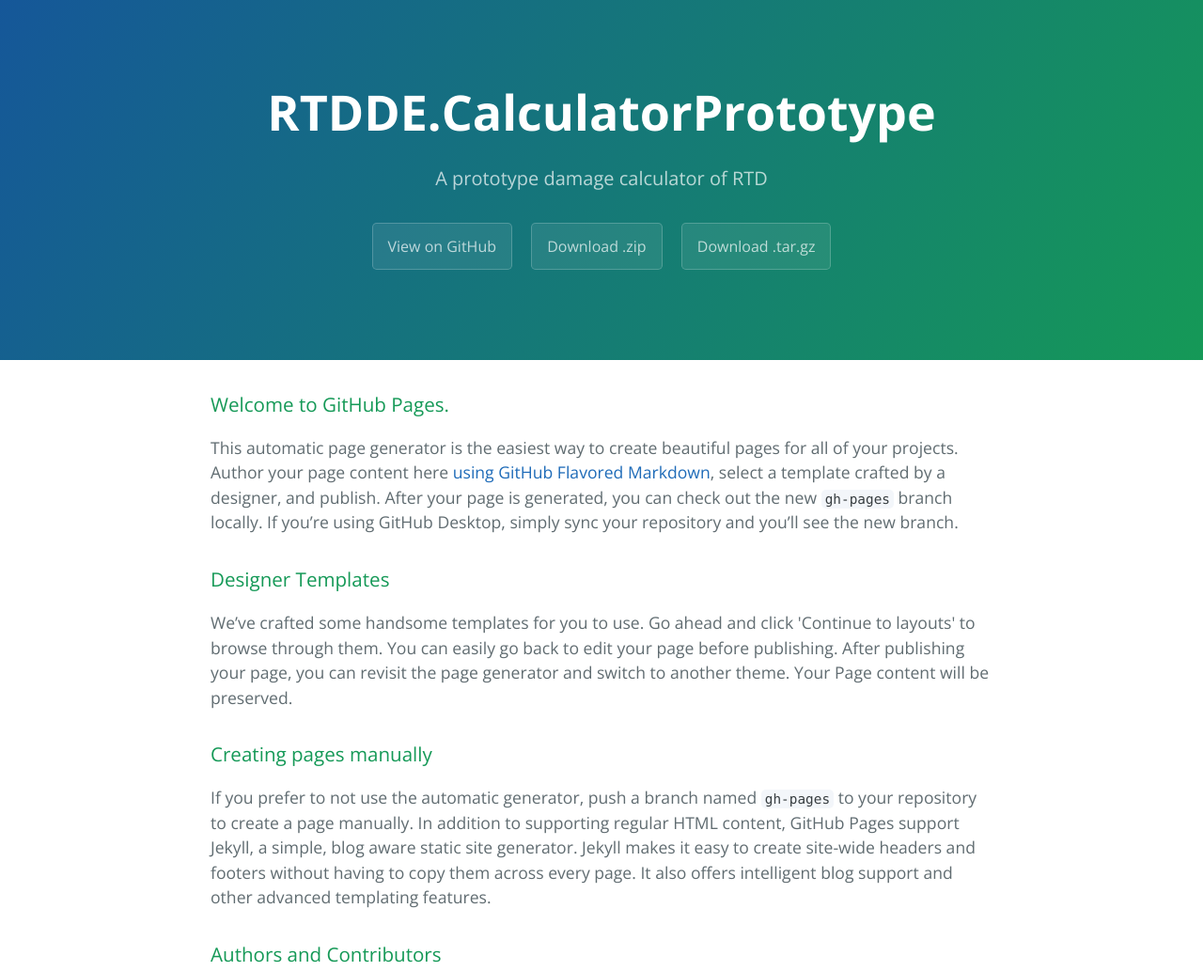
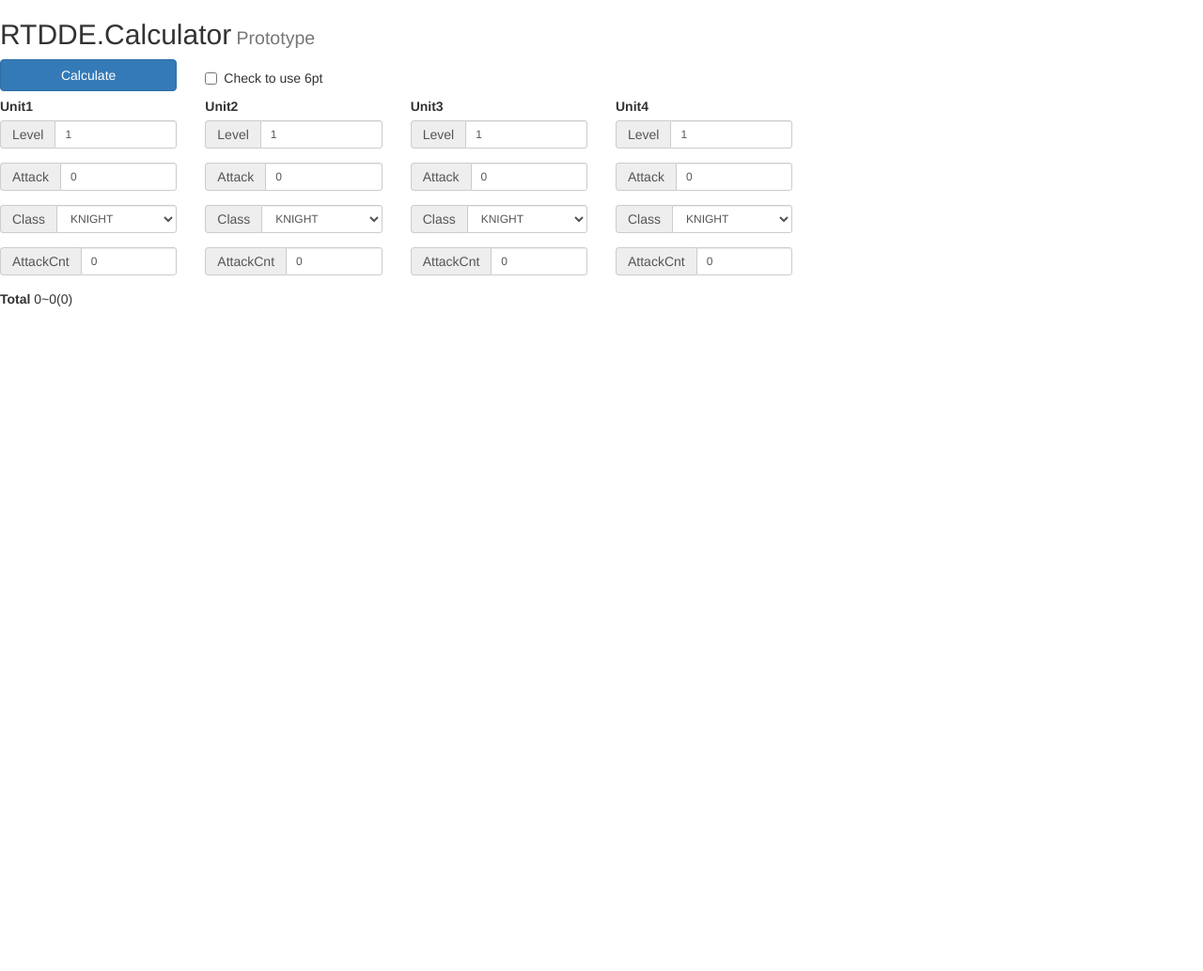
Before and after one commit to WindWT/RTDDE.CalculatorPrototype, a plain HTML site: page index.html in a window 1280 px wide. Shown: the top 1033 px of the page at 94% size. After the commit the page ends 800 px from the top, so only its background shows below. Drawn offline with nearby package versions, Linux system fonts and the light colour scheme.

Commit message:
commit to io

```diff
--- a/index.html
+++ b/index.html
@@ -1,57 +1,73 @@
-<!DOCTYPE html>
-<html lang="en-us">
+<!doctype html>
+<html ng-app="calcApp">
 <head>
-    <meta charset="UTF-8">
-    <title>RTDDE.CalculatorPrototype by WindWT</title>
-    <meta name="viewport" content="width=device-width, initial-scale=1">
-    <link rel="stylesheet" type="text/css" href="stylesheets/normalize.css" media="screen">
-    <link href='https://fonts.googleapis.com/css?family=Open+Sans:400,700' rel='stylesheet' type='text/css'>
-    <link rel="stylesheet" type="text/css" href="stylesheets/stylesheet.css" media="screen">
-    <link rel="stylesheet" type="text/css" href="stylesheets/github-light.css" media="screen">
+    <title>RTDDE.CalculatorPrototype</title>
+    <link href="Content/bootstrap.min.css" rel="stylesheet" />
 </head>
 <body>
-    <section class="page-header">
-      <h1 class="project-name">RTDDE.CalculatorPrototype</h1>
-      <h2 class="project-tagline">A prototype damage calculator of RTD</h2>
-      <a href="https://github.com/WindWT/RTDDE.CalculatorPrototype" class="btn">View on GitHub</a>
-      <a href="https://github.com/WindWT/RTDDE.CalculatorPrototype/zipball/master" class="btn">Download .zip</a>
-      <a href="https://github.com/WindWT/RTDDE.CalculatorPrototype/tarball/master" class="btn">Download .tar.gz</a>
-    </section>
-
-    <section class="main-content">
-      <h3>
-<a id="welcome-to-github-pages" class="anchor" href="#welcome-to-github-pages" aria-hidden="true"><span class="octicon octicon-link"></span></a>Welcome to GitHub Pages.</h3>
-
-<p>This automatic page generator is the easiest way to create beautiful pages for all of your projects. Author your page content here <a href="https://guides.github.com/features/mastering-markdown/">using GitHub Flavored Markdown</a>, select a template crafted by a designer, and publish. After your page is generated, you can check out the new <code>gh-pages</code> branch locally. If you’re using GitHub Desktop, simply sync your repository and you’ll see the new branch.</p>
-
-<h3>
-<a id="designer-templates" class="anchor" href="#designer-templates" aria-hidden="true"><span class="octicon octicon-link"></span></a>Designer Templates</h3>
-
-<p>We’ve crafted some handsome templates for you to use. Go ahead and click 'Continue to layouts' to browse through them. You can easily go back to edit your page before publishing. After publishing your page, you can revisit the page generator and switch to another theme. Your Page content will be preserved.</p>
-
-<h3>
-<a id="creating-pages-manually" class="anchor" href="#creating-pages-manually" aria-hidden="true"><span class="octicon octicon-link"></span></a>Creating pages manually</h3>
-
-<p>If you prefer to not use the automatic generator, push a branch named <code>gh-pages</code> to your repository to create a page manually. In addition to supporting regular HTML content, GitHub Pages support Jekyll, a simple, blog aware static site generator. Jekyll makes it easy to create site-wide headers and footers without having to copy them across every page. It also offers intelligent blog support and other advanced templating features.</p>
-
-<h3>
-<a id="authors-and-contributors" class="anchor" href="#authors-and-contributors" aria-hidden="true"><span class="octicon octicon-link"></span></a>Authors and Contributors</h3>
-
-<p>You can <a href="https://github.com/blog/821" class="user-mention">@mention</a> a GitHub username to generate a link to their profile. The resulting <code>&lt;a&gt;</code> element will link to the contributor’s GitHub Profile. For example: In 2007, Chris Wanstrath (<a href="https://github.com/defunkt" class="user-mention">@defunkt</a>), PJ Hyett (<a href="https://github.com/pjhyett" class="user-mention">@pjhyett</a>), and Tom Preston-Werner (<a href="https://github.com/mojombo" class="user-mention">@mojombo</a>) founded GitHub.</p>
-
-<h3>
-<a id="support-or-contact" class="anchor" href="#support-or-contact" aria-hidden="true"><span class="octicon octicon-link"></span></a>Support or Contact</h3>
-
-<p>Having trouble with Pages? Check out our <a href="https://help.github.com/pages">documentation</a> or <a href="https://github.com/contact">contact support</a> and we’ll help you sort it out.</p>
-
-      <footer class="site-footer">
-        <span class="site-footer-owner"><a href="https://github.com/WindWT/RTDDE.CalculatorPrototype">RTDDE.CalculatorPrototype</a> is maintained by <a href="https://github.com/WindWT">WindWT</a>.</span>
-
-        <span class="site-footer-credits">This page was generated by <a href="https://pages.github.com">GitHub Pages</a> using the <a href="https://github.com/jasonlong/cayman-theme">Cayman theme</a> by <a href="https://twitter.com/jasonlong">Jason Long</a>.</span>
-      </footer>
-
-    </section>
-
+    <h2>RTDDE.Calculator<small> Prototype</small></h2>
+    <div ng-controller="CalculatorController as calc">
+        <div class="row">
+            <div class="col-md-2">
+                <button type="button" class="btn btn-primary btn-block" ng-click="calc.execAttack()">Calculate</button>
+            </div>
+            <div class="col-md-10">
+                <div class="checkbox">
+                    <label>
+                        <input type="checkbox" ng-model="calc.enable6ptChecked" />Check to use 6pt
+                    </label>
+                </div>
+            </div>
+        </div>
+        <div class="row">
+            <div class="col-md-2" ng-repeat="unit in calc.unitData" ng-if="($index<4 && !calc.enable6ptChecked)||calc.enable6ptChecked">
+                <label>Unit{{$index+1}}</label>
+                <div class="form-group form-group-sm">
+                    <div class="input-group">
+                        <div class="input-group-addon">Level</div>
+                        <input class="form-control" type="number" ng-model="calc.unitData[$index].lv" placeholder="Level" min="1">
+                    </div>
+                </div>
+                <div class="form-group form-group-sm">
+                    <div class="input-group">
+                        <div class="input-group-addon">Attack</div>
+                        <input class="form-control" type="number" ng-model="calc.unitData[$index].atk" placeholder="Attack" min="0">
+                    </div>
+                </div>
+                <div class="form-group form-group-sm">
+                    <div class="input-group">
+                        <div class="input-group-addon">Class</div>
+                        <select class="form-control" ng-model="calc.unitData[$index].actClass"
+                                ng-options="calc.actClasses.indexOf(selectedItem) as selectedItem for selectedItem in calc.actClasses">
+                            selectedItem: {{calc.unitData[$index].actClass}}
+                        </select>
+                    </div>
+                </div>
+                <div class="form-group form-group-sm">
+                    <div class="input-group">
+                        <div class="input-group-addon">AttackCnt</div>
+                        <input class="form-control" type="number" ng-model="calc.unitData[$index].attackCnt" placeholder="Count" maxlength="2" min="0">
+                    </div>
+                </div>
+                <ul class="list-unstyled">
+                    <li ng-repeat="damage in unit.damage">
+                        <label>{{damage.combo}}C</label>
+                        <span ng-bind-template="{{damage.min}}~{{damage.max}}({{damage.avg}})">Calculating...</span>
+                    </li>
+                </ul>
+            </div>
+        </div>
+        <div class="row">
+            <div class="col-md-2">
+                <label>Total</label>
+                <span ng-bind-template="{{calc.totalDamage.min}}~{{calc.totalDamage.max}}({{calc.totalDamage.avg}})">Calculating...</span>
+            </div>
+        </div>
+    </div>
+    <script src="Scripts/jquery-2.1.4.js"></script>
+    <script src="Scripts/bootstrap.min.js"></script>
+    <script src="Scripts/angular.js"></script>
+    <script src="calc.js"></script>
     <script type="text/javascript">
             var gaJsHost = (("https:" == document.location.protocol) ? "https://ssl." : "http://www.");
             document.write(unescape("%3Cscript src='" + gaJsHost + "google-analytics.com/ga.js' type='text/javascript'%3E%3C/script%3E"));
@@ -62,6 +78,5 @@
             pageTracker._trackPageview();
             } catch(err) {}
     </script>
-
 </body>
 </html>
```
Lines whose indentation alone changed are shown as unchanged.
